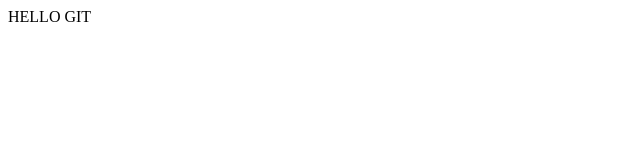
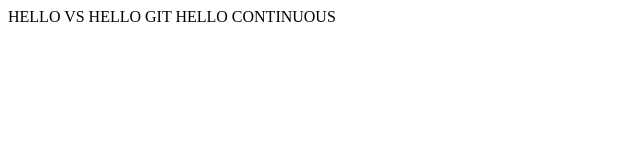
Before and after one commit to issatestaccount/test, a plain HTML site: page index.html in a window 1280 px wide. Shown: the whole page, without its empty margins (0-640 px from the left). Drawn offline with Linux system fonts and the light colour scheme.

Commit message:
Update index.html

```diff
--- a/index.html
+++ b/index.html
@@ -6,7 +6,9 @@
 </head>
 
 <body>
+HELLO VS
 HELLO GIT
+HELLO CONTINUOUS
 </body>
 
 </html>
```
